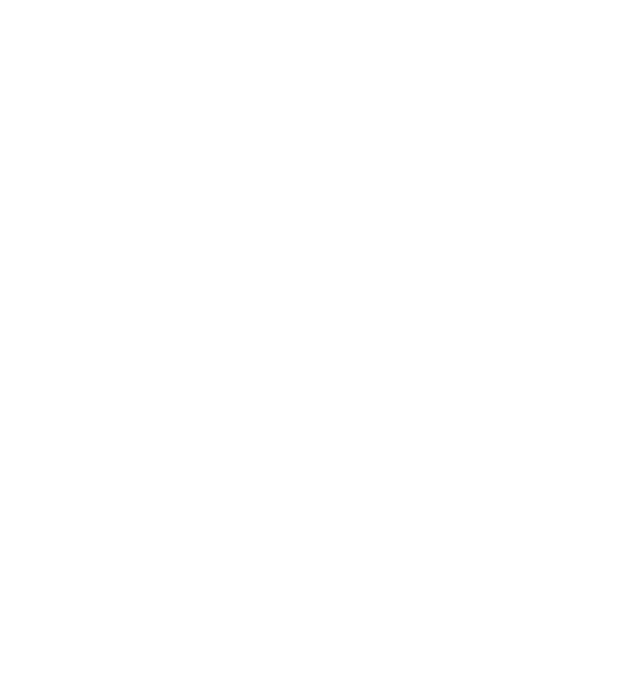
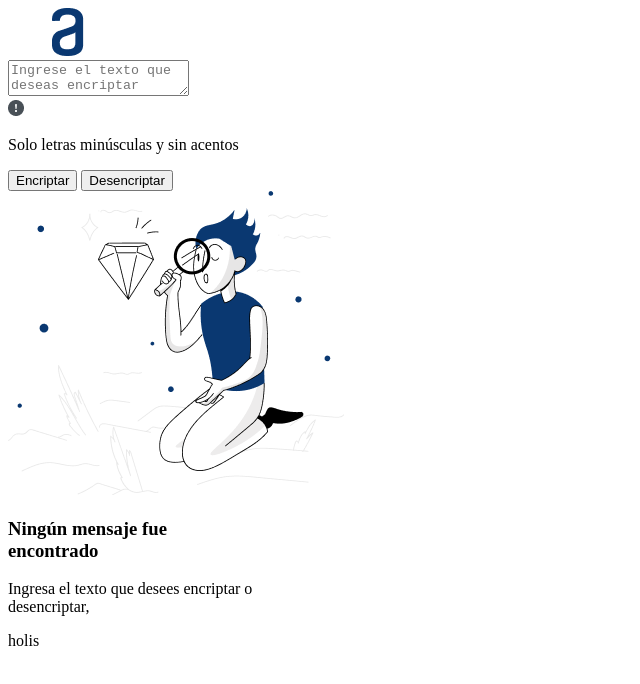
Before and after one commit to Josesaso45/EncriptadorDeTextoAlura, a plain HTML site: page index.html in a window 1280 px wide. Shown: the whole page, without its empty margins (0-640 px from the left). Drawn offline with Linux system fonts and the light colour scheme.

Commit message:
Maquetación de HTML
Parte primordial de este gran proyecto. Támbien se ha agregado las imágenes para el proyecto.

```diff
--- a/index.html
+++ b/index.html
@@ -1,12 +1,54 @@
 <!DOCTYPE html>
-<html lang="en">
+<html lang="es">
 <head>
     <meta charset="UTF-8">
     <meta name="viewport" content="width=device-width, initial-scale=1.0">
     <title>Encriptador de Texto</title>
     <link rel="stylesheet" href="style.css">
+    <script src="script.js"></script>
+    <link href="https://fonts.googleapis.com/css2? family=Inter&family=Montserrat:wght@300&display=swap" rel="stylesheet">
+    <!--La fuente sacada de GOOGLE API FONTS-->
+    <!-- <link rel="preconnect" href="https://fonts.gstatic.com" crossorigin>
+    -->
 </head>
 <body>
-    <script src="script.js"></script>
+    <header>
+        <img class="Logo" src="imagenes/Logo.png" alt="">
+    </header>
+
+    <main>
+        <section class="seccionN1">
+            <div class="contenedorDeTexto">
+                <textarea class="cajaTexto" placeholder="Ingrese el texto que deseas encriptar porfavor"></textarea>
+            </div>
+            <div class="alerta">
+                <img src="imagenes/Alerta.png" alt="alerta">
+                <p>Solo letras minúsculas y sin acentos</p>
+            </div>
+            <div class="contenedorBotones">
+                <input type="button" class="btn-encriptador" value="Encriptar">
+                <input type="button" class="btn-desencriptador" value="Desencriptar">
+            </div>
+        </section>
+        <section class="seccionN2">
+            <div class="contenedorMunieco">
+                <img src="imagenes/Muñeco.png" alt="munieco">
+            </div>
+            <div class="contenedorDeParrafo">
+                <h3>Ningún mensaje fue <br> encontrado</h3>
+                <p>Ingresa el texto que desees encriptar o <br> desencriptar,</p>
+            </div>
+            <div class="contenedorDeResultado">
+                <p class="TextoResultado">
+                    holis
+                </p>
+            </div>
+        </section>
+        <section class="seccionN3">
+
+        </section>
+    </main>
+
+    <footer></footer>
 </body>
 </html>
--- a/style.css
+++ b/style.css
@@ -0,0 +1,3 @@
+header{
+
+}
```
Also changed, not shown: imagenes/Alerta.png (added), imagenes/Logo.png (added), imagenes/Logo@2x.png (added), imagenes/Muñeco.png (added).
